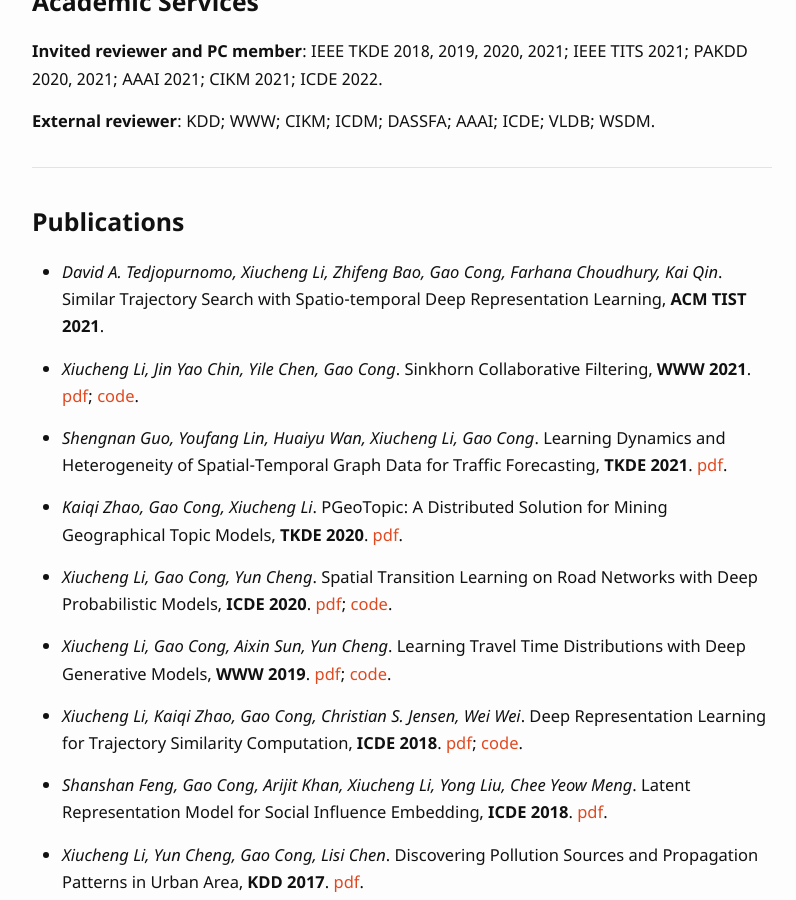
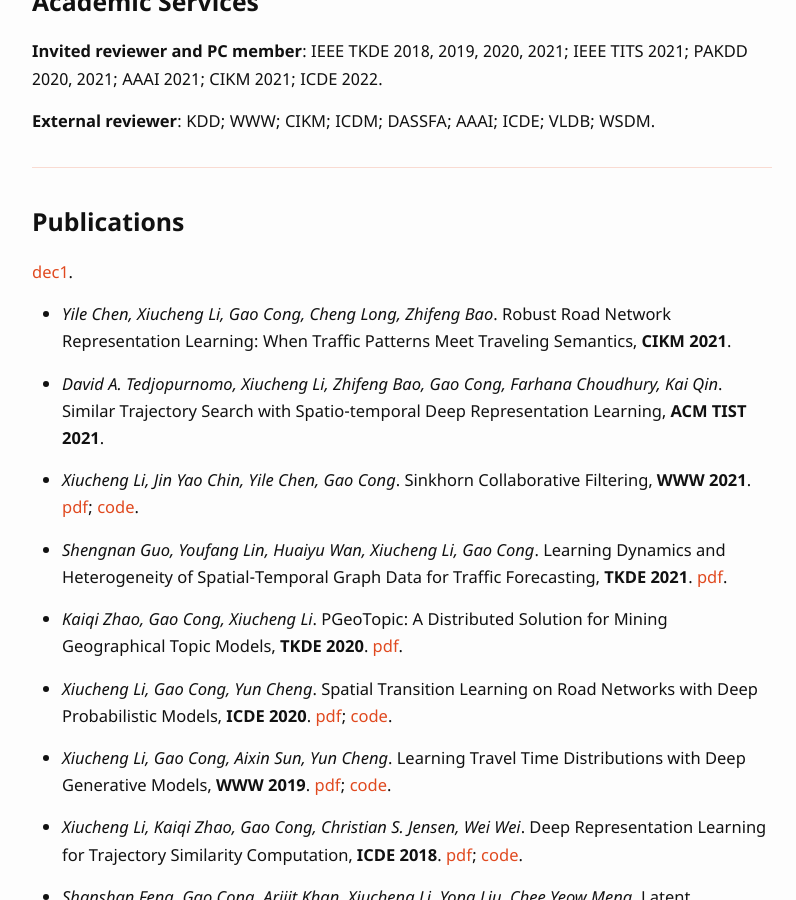
Before and after one commit to boathit/boathit.github.io, a Jekyll site: the page built from contact.md, in a window 1280 px wide and 900 px high, scrolled down 454 px. Shown: the whole window, without its empty margins (238-1034 px from the left). Built offline with Jekyll 4.4.1, drawn with Linux system fonts in a browser that asks for light colours; some web fonts are replaced; our own code applies the rules of GitHub Pages for plain Markdown files.

Commit message:
update contact

```diff
--- a/contact.md
+++ b/contact.md
@@ -21,6 +21,10 @@ I am broadly interested in many topics in numerical optimization, high-dimension
 ---
 
 ## Publications
+
+[dec1]({{ '/assets/pdfs/dec1.pdf' | relative_url }}).
+
+- *Yile Chen, Xiucheng Li, Gao Cong, Cheng Long, Zhifeng Bao*. Robust Road Network Representation Learning: When Traffic Patterns Meet Traveling Semantics, **CIKM 2021**.
 
 - *David A. Tedjopurnomo, Xiucheng Li, Zhifeng Bao, Gao Cong, Farhana Choudhury, Kai Qin*. Similar Trajectory Search with Spatio-temporal Deep Representation Learning, **ACM TIST 2021**.
 
```
Also changed, not shown: 1 other file.
